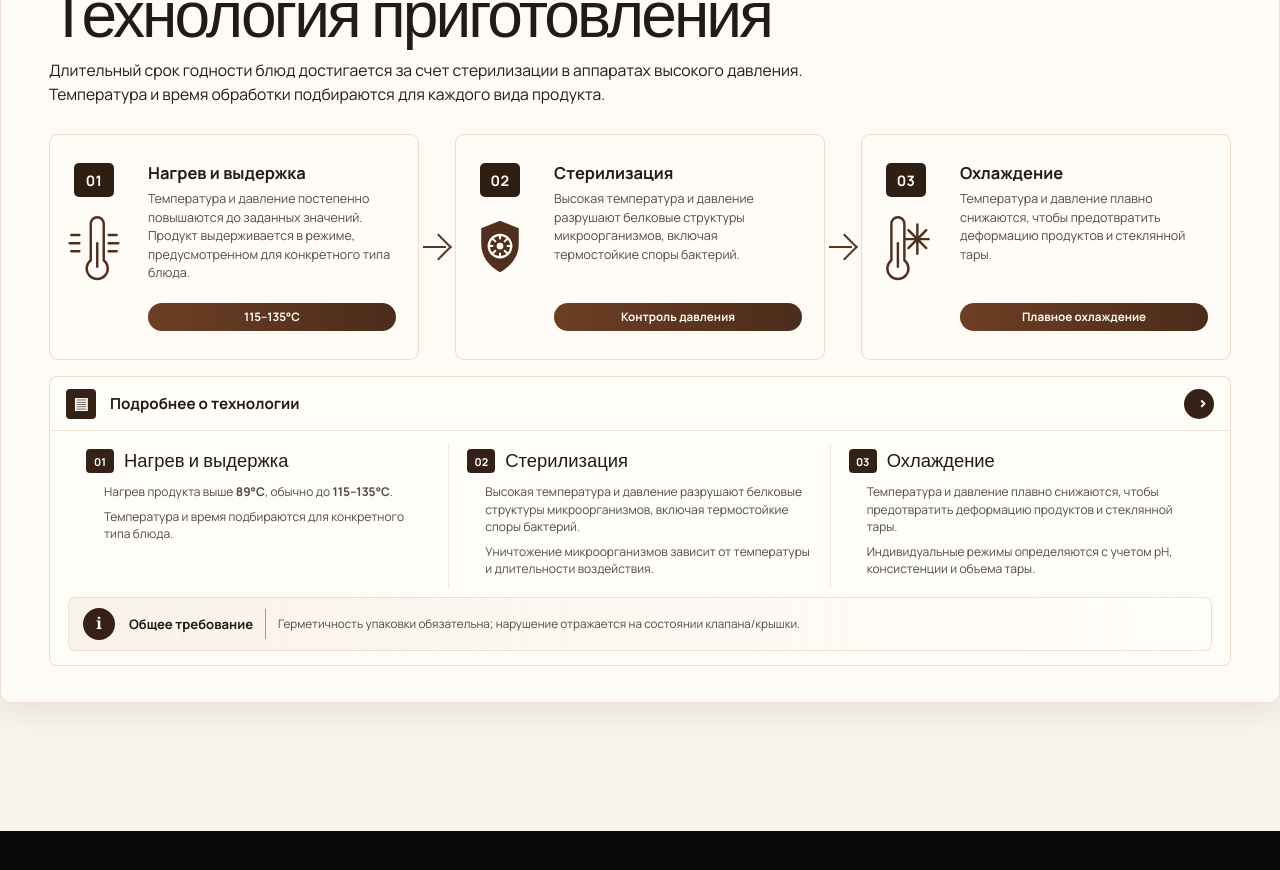
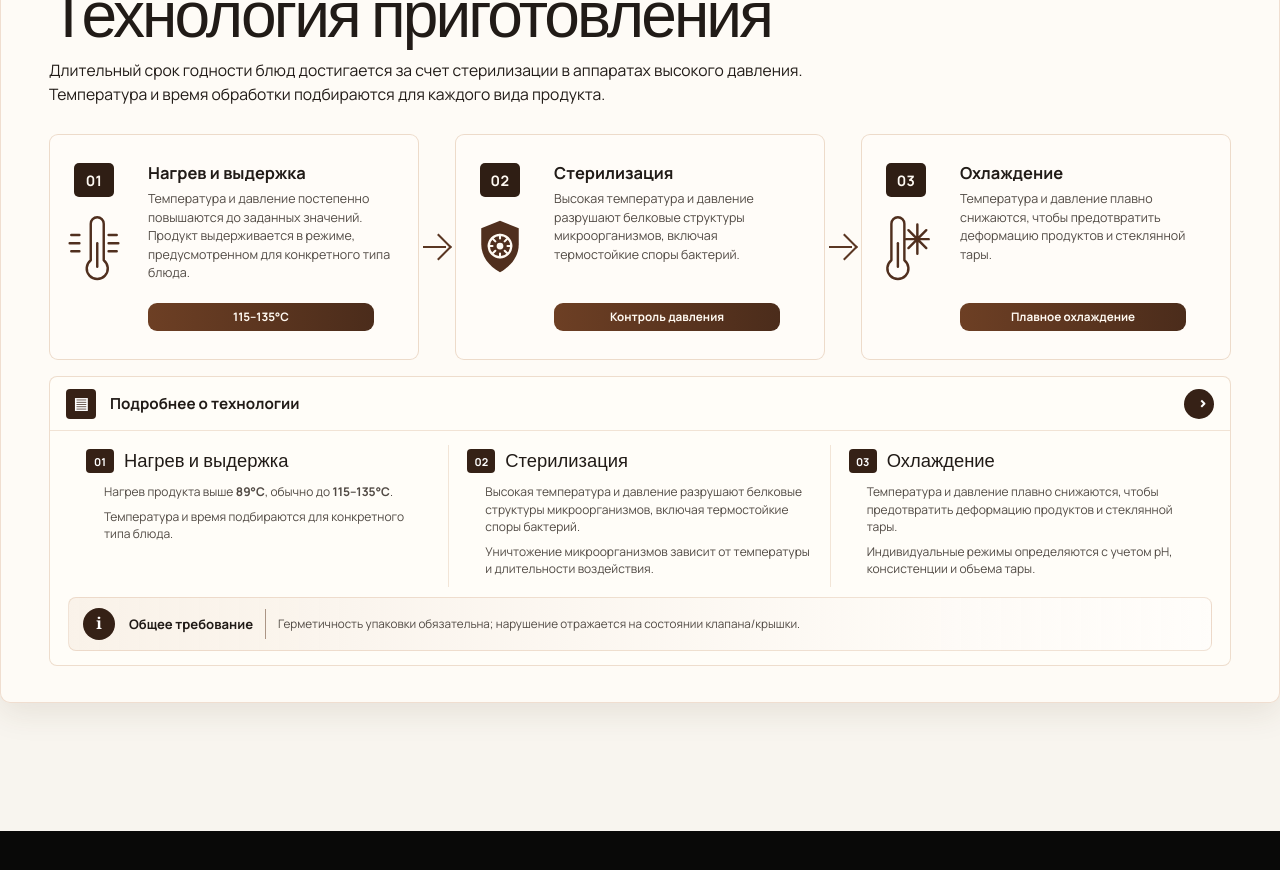
Before and after one commit to sillexy/AbramovGurme, a Next.js app: page / in a window 1280 px wide. Shown: the part 8740-9610 px from the top of the page. Built offline with nearby package versions, Linux system fonts and the light colour scheme.

Commit message:
style: narrow technology badges and align with descriptions

```diff
--- a/src/app/technology-reference.css
+++ b/src/app/technology-reference.css
@@ -112,14 +112,14 @@
 
 .technology-steps article::after {
   position: absolute;
-  right: 22px;
+  right: 44px;
   bottom: 28px;
   left: 98px;
   display: grid;
   min-height: 28px;
   place-items: center;
   padding: 5px 14px;
-  border-radius: 999px;
+  border-radius: 9px;
   background: linear-gradient(90deg, #6d3f24, #4b2c1b);
   color: #fff9f1;
   font-size: .73rem;
@@ -359,7 +359,7 @@
   }
 
   .technology-steps article::after {
-    right: 18px;
+    right: 36px;
     left: 84px;
   }
 
```
